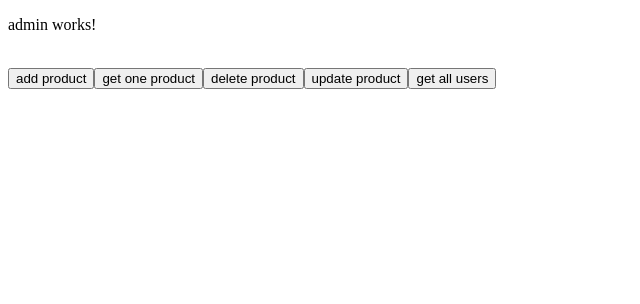
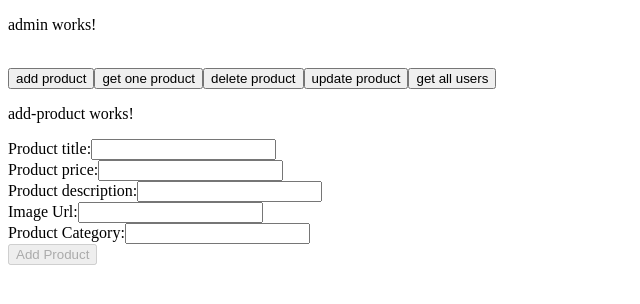
Before and after one commit to MalindiFrank/4admin, an Angular app: page /admin in a window 1280 px wide. Shown: the top 304 px of the page, without its empty margins (0-640 px from the left). Built offline with nearby package versions, Linux system fonts and the light colour scheme.

Commit message:
code for adding products, includes form validation,

```diff
--- a/src/app/components/add-product/add-product.component.html
+++ b/src/app/components/add-product/add-product.component.html
@@ -1 +1,62 @@
 <p>add-product works!</p>
+<div class="container">
+  <form [formGroup]="addProductForm" (ngSubmit)="onSubmit()">
+    <div>
+      <label for="title">Product title:</label>
+      <input id="title" formControlName="title" type="text" />
+      <div *ngIf="f.title.touched && f.title.invalid">
+        <small *ngIf="f.title.errors?.['required']"
+          >Your product must have a title, it's required</small
+        >
+      </div>
+    </div>
+
+    <div>
+      <label for="price">Product price:</label>
+      <input id="price" formControlName="price" type="number" />
+      <div *ngIf="f.price.touched && f.price.invalid">
+        <small *ngIf="f.price.errors?.['required']"
+          >Your product must have a price, nothing is for free</small
+        >
+      </div>
+    </div>
+
+    <div>
+      <label for="description">Product description:</label>
+      <input id="description" formControlName="description" type="text" />
+      <div *ngIf="f.description.touched && f.description.invalid">
+        <small *ngIf="f.description.errors?.['required']"
+          >Description for the product is required</small
+        >
+      </div>
+    </div>
+
+    <div>
+      <label for="image">Image Url:</label>
+      <input id="image" formControlName="image" type="text" />
+      <div *ngIf="f.image.touched && f.image.invalid">
+        <small *ngIf="f.image.errors?.['required']"
+          >An image url is required</small
+        >
+      </div>
+    </div>
+
+    <div>
+      <label for="category">Product Category:</label>
+      <input id="category" formControlName="category" type="text" />
+      <div *ngIf="f.category.touched && f.category.invalid">
+        <small *ngIf="f.category.errors?.['required']"
+          >Product must have a category</small
+        >
+      </div>
+    </div>
+
+    <button type="submit" [disabled]="addProductForm.invalid">Add Product</button>
+
+    <div *ngIf="errorMessage">{{ errorMessage }}</div>
+  </form>
+
+  <div *ngIf="errorMessage" class="error-message">
+    {{ errorMessage }}
+  </div>
+</div>
--- a/src/app/components/add-product/add-product.component.ts
+++ b/src/app/components/add-product/add-product.component.ts
@@ -1,11 +1,58 @@
+import { CommonModule } from '@angular/common';
 import { Component } from '@angular/core';
+import {
+  FormBuilder,
+  FormGroup,
+  FormControl,
+  ReactiveFormsModule,
+  Validators,
+} from '@angular/forms';
+import { ApiService } from '../../api/api.service';
 
 @Component({
   selector: 'app-add-product',
-  imports: [],
+  imports: [ReactiveFormsModule, CommonModule],
   templateUrl: './add-product.component.html',
-  styleUrl: './add-product.component.css'
+  styleUrl: './add-product.component.css',
 })
 export class AddProductComponent {
+  addProductForm: FormGroup<{
+    title: FormControl<string | null>;
+    price: FormControl<null>;
+    description: FormControl<string | null>;
+    image: FormControl<string | null>;
+    category: FormControl<string | null>;
+  }>;
 
+  errorMessage: string | null = null;
+
+  constructor(private apiService: ApiService, private fb: FormBuilder) {
+    //initialize form validation **incomplete
+    this.addProductForm = this.fb.group({
+      title: ['', [Validators.required, Validators.minLength(3)]],
+      price: [null, [Validators.required]],
+      description: ['', [Validators.required]],
+      image: ['', [Validators.required]],
+      category: ['', [Validators.required]],
+    });
+  }
+
+  //getter for easy access to form controls, **more to note
+  get f() {
+    return this.addProductForm.controls;
+  }
+
+  async onSubmit() {
+    const { title, price, description, image, category } =
+      this.addProductForm.value;
+
+    let res = await this.apiService.addProduct({
+      title: title,
+      price: price,
+      description: description,
+      image: image,
+      category: category,
+    });
+    console.log(res);
+  }
 }
--- a/src/app/pages/admin/admin.component.html
+++ b/src/app/pages/admin/admin.component.html
@@ -9,3 +9,5 @@
 <button (click)="updateProduct()">update product</button>
 
 <button (click)="getUsers()">get all users</button>
+
+<app-add-product></app-add-product>
--- a/src/app/pages/admin/admin.component.ts
+++ b/src/app/pages/admin/admin.component.ts
@@ -1,14 +1,15 @@
 import { Component } from '@angular/core';
 import { ApiService } from '../../api/api.service';
-import { DashboardComponent } from '../../components/dashboard/dashboard.component';
+import { AddProductComponent } from '../../components/add-product/add-product.component';
 
 @Component({
   selector: 'app-admin',
-  imports: [DashboardComponent],
+  imports: [ AddProductComponent],
   templateUrl: './admin.component.html',
   styleUrl: './admin.component.css',
 })
 export class AdminComponent {
+
   constructor(private apiService: ApiService) {}
 
   ngOnInit(): void {}
```
